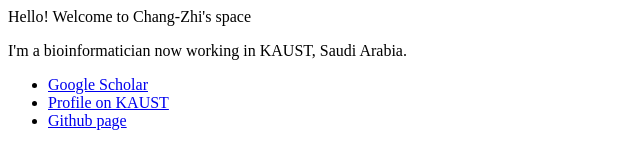
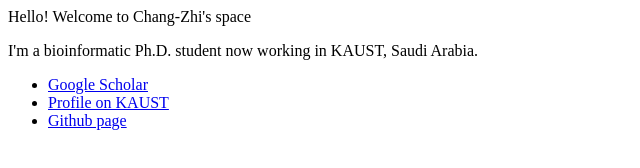
Before and after one commit to Chiongchih/chiongchihgio_backup, a plain HTML site: page index.html in a window 1280 px wide. Shown: the full height of the page, 0-640 px from the left. Drawn offline with Linux system fonts and the light colour scheme.

Commit message:
Update index.html

```diff
--- a/index.html
+++ b/index.html
@@ -1,5 +1,5 @@
 <p>Hello! Welcome to Chang-Zhi's space</p>
-<p>I'm a bioinformatician now working in KAUST, Saudi Arabia.</p>
+<p>I'm a bioinformatic Ph.D. student now working in KAUST, Saudi Arabia.</p>
 
 <ul>
   <li> <a href="https://scholar.google.com/citations?user=AonEi6kAAAAJ&hl=en">Google Scholar</a> </li>
```
